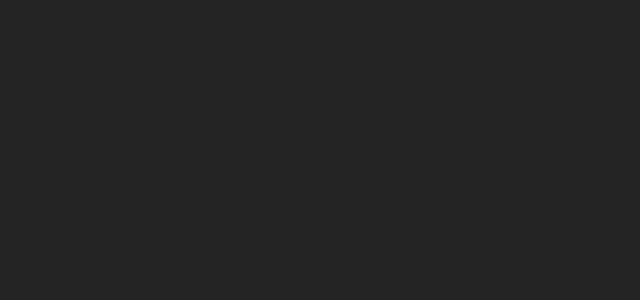
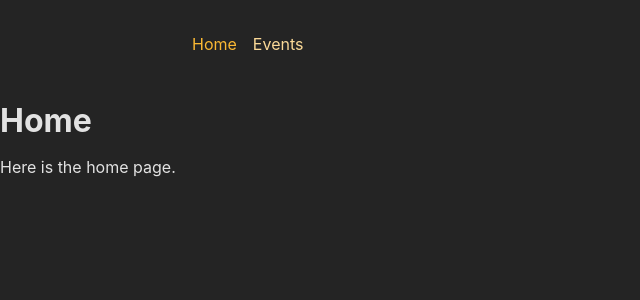
Before and after one commit to zkrakus/rtcg-react-router-adv, a React (Create React App) app in the folder frontend/: page / in a window 1280 px wide. Shown: the top 300 px of the page, without its empty margins (0-640 px from the left). Built offline with nearby package versions, Linux system fonts and the light colour scheme.

Commit message:
s22-l358:feat added pages, set up routing, and added some highlighting to nav component.

```diff
--- a/frontend/package.json
+++ b/frontend/package.json
@@ -8,6 +8,7 @@
         "@testing-library/user-event": "^14.5.2",
         "react": "^19.0.0",
         "react-dom": "^19.0.0",
+        "react-router-dom": "^7.6.2",
         "react-scripts": "5.0.1",
         "web-vitals": "^1.1.1"
     },
--- a/frontend/src/App.js
+++ b/frontend/src/App.js
@@ -1,4 +1,13 @@
 // Challenge / Exercise
+
+import EditEventPage from "./pages/EditEvent";
+import EventDetailPage from "./pages/EventDetail";
+import EventsPage from "./pages/Events";
+import HomePage from "./pages/Home";
+import NewEventPage from "./pages/NewEvent";
+
+import { createBrowserRouter, RouterProvider } from "react-router-dom";
+import RootLayout from "./pages/Root";
 
 // 1. Add five new (dummy) page components (content can be simple <h1> elements)
 //    - HomePage
@@ -20,8 +29,30 @@
 // 7. Output the ID of the selected event on the EventDetailPage
 // BONUS: Add another (nested) layout route that adds the <EventNavigation> component above all /events... page components
 
+const router = createBrowserRouter([
+  {
+    path: "/",
+    element: <RootLayout />,
+    children: [
+      { index: true, element: <HomePage /> },
+      {
+        path: "events",
+        element: <EventsPage />,
+        children: [
+          {
+            path: ":eventId",
+            element: <EventDetailPage />,
+            children: [{ path: "edit", element: <EditEventPage /> }],
+          },
+          { path: "new", element: <NewEventPage /> },
+        ],
+      },
+    ],
+  },
+]);
+
 function App() {
-  return <div></div>;
+  return <RouterProvider router={router} />;
 }
 
 export default App;
--- a/frontend/src/components/MainNavigation.js
+++ b/frontend/src/components/MainNavigation.js
@@ -1,4 +1,5 @@
-import classes from './MainNavigation.module.css';
+import classes from "./MainNavigation.module.css";
+import { NavLink } from "react-router-dom";
 
 function MainNavigation() {
   return (
@@ -6,10 +7,24 @@
       <nav>
         <ul className={classes.list}>
           <li>
-            <a>Home</a>
+            <NavLink
+              to={""}
+              className={({ isActive }) =>
+                isActive ? classes.active : undefined
+              }
+            >
+              Home
+            </NavLink>
           </li>
           <li>
-            <a>Events</a>
+            <NavLink
+              to={"events"}
+              className={({ isActive }) =>
+                isActive ? classes.active : undefined
+              }
+            >
+              Events
+            </NavLink>
           </li>
         </ul>
       </nav>
--- /dev/null
+++ b/frontend/src/pages/EditEvent.js
@@ -0,0 +1,5 @@
+function EditEventPage(){
+  return (<h1>Edit Event Page</h1>)
+}
+
+export default EditEventPage;
--- /dev/null
+++ b/frontend/src/pages/EventDetail.js
@@ -0,0 +1,5 @@
+function EventDetailPage(){
+  return (<h1>Event Detail Page</h1>)
+}
+
+export default EventDetailPage;
--- /dev/null
+++ b/frontend/src/pages/Events.js
@@ -0,0 +1,12 @@
+function EventsPage() {
+  return (
+    <>
+      <h1>
+        Events Page
+      </h1>
+      <p>This is the events page.</p>
+    </>
+  );
+}
+
+export default EventsPage;
--- /dev/null
+++ b/frontend/src/pages/Home.js
@@ -0,0 +1,10 @@
+function HomePage() {
+  return (
+    <>
+      <h1>Home</h1>
+      <p>Here is the home page.</p>
+    </>
+  );
+}
+
+export default HomePage;
--- /dev/null
+++ b/frontend/src/pages/NewEvent.js
@@ -0,0 +1,9 @@
+function NewEventPage() {
+  return (
+    <>
+      <h1>New Event Page</h1>
+    </>
+  );
+}
+
+export default NewEventPage;
--- /dev/null
+++ b/frontend/src/pages/Root.js
@@ -0,0 +1,15 @@
+import { Outlet } from "react-router-dom";
+import MainNavigtation from "../components/MainNavigation";
+
+function RootLayout() {
+  return (
+    <>
+      <MainNavigtation />
+      <main>
+        <Outlet />
+      </main>
+    </>
+  );
+}
+
+export default RootLayout;
```
